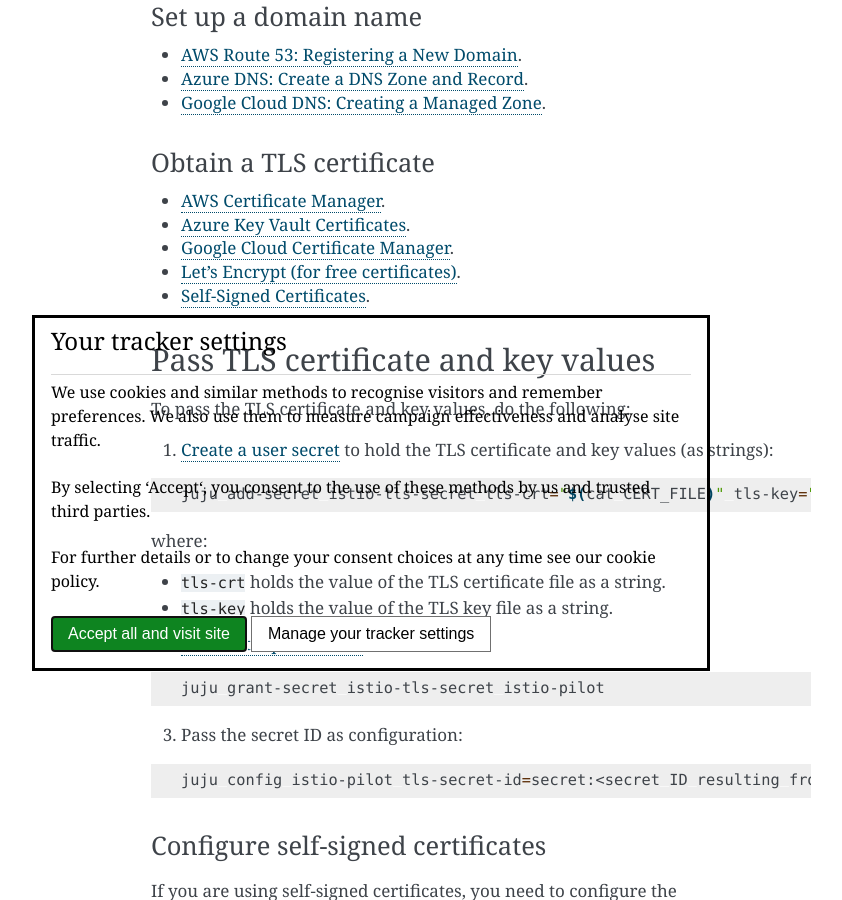
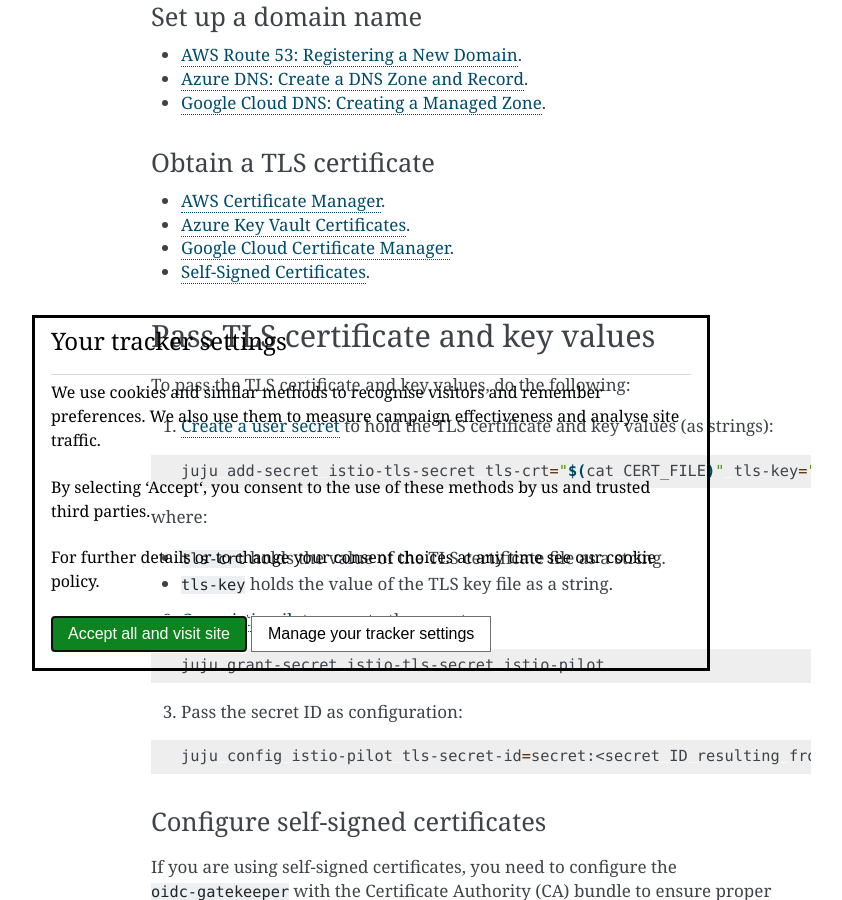
Before and after one commit to canonical/charmed-kubeflow-documentation, a Sphinx documentation site: the page built from docs/how-to/manage/enable-https.rst, in a window 1280 px wide and 900 px high, scrolled down 549 px. Shown: the whole window, without its empty margins (269-1111 px from the left). Built offline with Sphinx 7.4.7, drawn with Linux system fonts in a browser that asks for light colours.

Commit message:
Fixing broken links

```diff
--- a/docs/conf.py
+++ b/docs/conf.py
@@ -246,8 +246,9 @@
     "https://opentelemetry.io/docs/collector/",
     "https://kserve.github.io/website/latest/get_started/first_isvc/#2-create-an-inferenceservice",
     "https://github.com/canonical/istio-operators/blob/main/charms/istio-pilot/src/manifests/virtual_service.yaml.j2",
-    "https://dexidp.io/docs/connectors/"
-    ]
+    "https://dexidp.io/docs/connectors/",
+    "https://lh7-rt.googleusercontent.com/docsz/*"
+]
 
 # A regex list of URLs where anchors are ignored by 'make linkcheck'
 
--- a/docs/how-to/manage/enable-https.rst
+++ b/docs/how-to/manage/enable-https.rst
@@ -33,7 +33,6 @@
 * `AWS Certificate Manager <https://aws.amazon.com/certificate-manager/>`_.
 * `Azure Key Vault Certificates <https://docs.microsoft.com/en-us/azure/key-vault/certificates/>`_.
 * `Google Cloud Certificate Manager <https://cloud.google.com/certificate-manager/docs/overview>`_.
-* `Let's Encrypt (for free certificates) <https://letsencrypt.org/getting-started/>`_.
 * `Self-Signed Certificates <https://www.openssl.org/>`_.
 
 -----------------------------------
```
